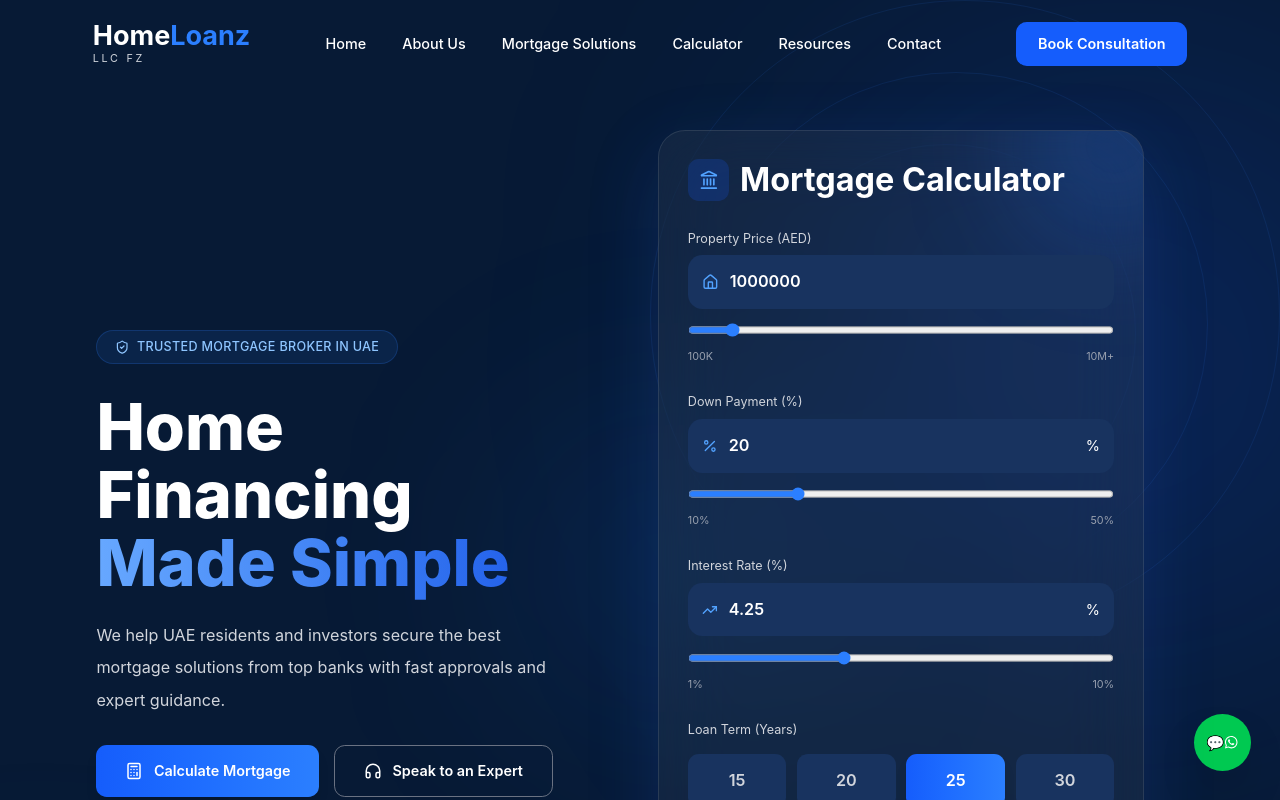
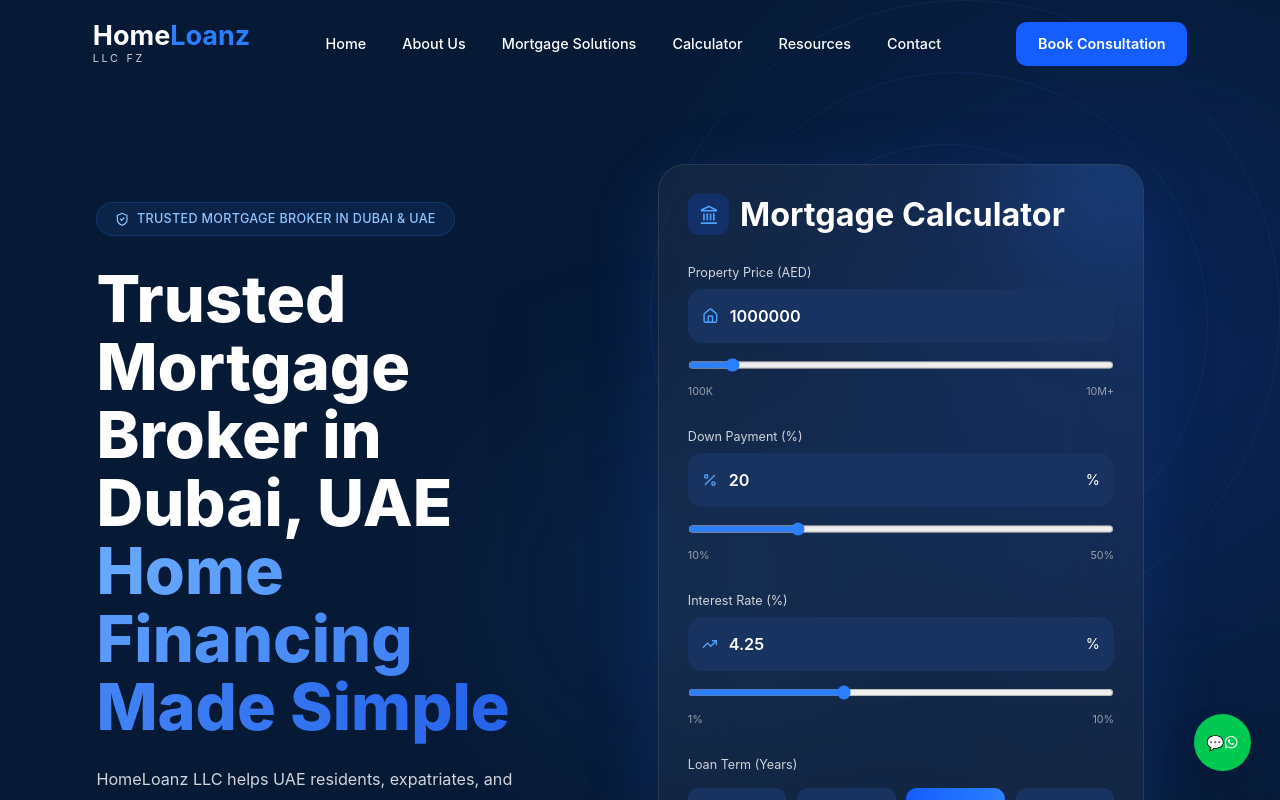
Before and after one commit to MahekZehra/homeloanz-website, a React (Vite) app: page / in a window 1280 px wide. Shown: the top 800 px of the page. Built offline with nearby package versions, Linux system fonts and the light colour scheme.

Commit message:
Improve SEO for homepage

```diff
--- a/src/components/Hero/HeroContent.jsx
+++ b/src/components/Hero/HeroContent.jsx
@@ -12,7 +12,7 @@
 
         <span className="text-sm font-medium tracking-wide">
 
-          TRUSTED MORTGAGE BROKER IN UAE
+          TRUSTED MORTGAGE BROKER IN DUBAI & UAE
 
         </span>
 
@@ -22,12 +22,12 @@
 
       <h1 className="mt-6 md:mt-8 text-3xl sm:text-4xl lg:text-5xl sm:text-6xl lg:text-[72px] leading-tight lg:leading-[1.05] font-extrabold text-white">
 
-        Home Financing
+        Trusted Mortgage Broker in Dubai, UAE
 <br />
 
      <span className="text-3xl sm:text-4xl lg:text-5xl sm:text-6xl lg:text-[72px] leading-tight lg:leading-[1.05] font-extrabold bg-gradient-to-r from-[#67A8FF] to-[#2563EB] bg-clip-text text-transparent">
 
-        Made Simple
+       Home Financing Made Simple
          </span>
 
       </h1>
@@ -36,8 +36,7 @@
 
       <p className="mt-6 text-gray-300 text-base md:text-lg leading-7 md:leading-9 max-w-xl">
 
-        We help UAE residents and investors secure the best mortgage
-        solutions from top banks with fast approvals and expert guidance.
+       HomeLoanz LLC helps UAE residents, expatriates, and property investors compare mortgage rates from leading banks in Dubai and across the UAE. Get expert guidance, faster approvals, and personalized home loan solutions.
 
       </p>
 
@@ -57,7 +56,7 @@
 >
   <Calculator size={20}
   aria-hidden="true" />
-  Calculate Mortgage
+  Calculate Your Mortgage
 </button>
 
         <button
@@ -68,7 +67,7 @@
 
           <Headphones size={20}  aria-hidden="true"/>
 
-          Speak to an Expert
+          Speak with a Mortgage Expert
 
         </button>
 
--- a/src/components/WhyChooseUs/WhyChooseUs.jsx
+++ b/src/components/WhyChooseUs/WhyChooseUs.jsx
@@ -9,33 +9,33 @@
 const features = [
   {
     icon: Building2,
-    title: "Wide Bank Network",
+    title:"Access Leading UAE Banks",
     description:
-      "Access mortgage solutions from the UAE's leading banks and financial institutions.",
+    "Compare mortgage rates from leading UAE banks and financial institutions to find the best home loan for your needs.",
   },
   {
     icon: BriefcaseBusiness,
-    title: "Expert Guidance",
+    title: "Expert Mortgage Advisors",
     description:
-      "Our experienced mortgage advisors guide you from consultation to approval.",
+    "Our experienced mortgage advisors guide you through every step, from consultation to final mortgage approval.",
   },
   {
     icon: Zap,
-    title: "Fast Approvals",
+    title: "Fast Mortgage Approvals",
     description:
-      "Quick documentation and streamlined processing for faster approvals.",
+       "Enjoy a faster mortgage approval process with expert document review and streamlined application handling.",
   },
   {
     icon: Target,
-    title: "Tailored Solutions",
+    title: "Personalized Home Loan Solutions",
     description:
-      "Mortgage plans customized according to your financial goals and eligibility.",
+      "Receive customized home loan and mortgage solutions designed around your financial goals and eligibility.",
   },
   {
     icon: ShieldCheck,
-    title: "Transparent Process",
+    title: "Transparent Mortgage Process",
     description:
-      "No hidden charges. Clear communication and complete transparency throughout.",
+       "No hidden fees. We provide clear communication and complete transparency from consultation to loan approval.",
   },
 ];
 
@@ -57,15 +57,13 @@
 
           <h2 className="mt-5 text-3xl sm:text-4xl lg:text-5xl font-bold text-[#071A35] leading-tight">
 
-            Why HomeLoanz is Trusted Across UAE
+            Why HomeLoanz is the Trusted Mortgage Broker in Dubai & UAE
 
           </h2>
 
           <p className="mx-auto mt-5 max-w-3xl text-base md:text-lg leading-7 md:leading-8 text-gray-600">
 
-            We simplify the mortgage journey by combining expert advice,
-            trusted banking partnerships, and personalized financing
-            solutions designed around your needs.
+            HomeLoanz LLC is a trusted mortgage broker in Dubai helping UAE residents, expatriates, and property investors secure the right home loan. We compare mortgage options from leading UAE banks and provide expert guidance from consultation to approval.
 
           </p>
 
```
